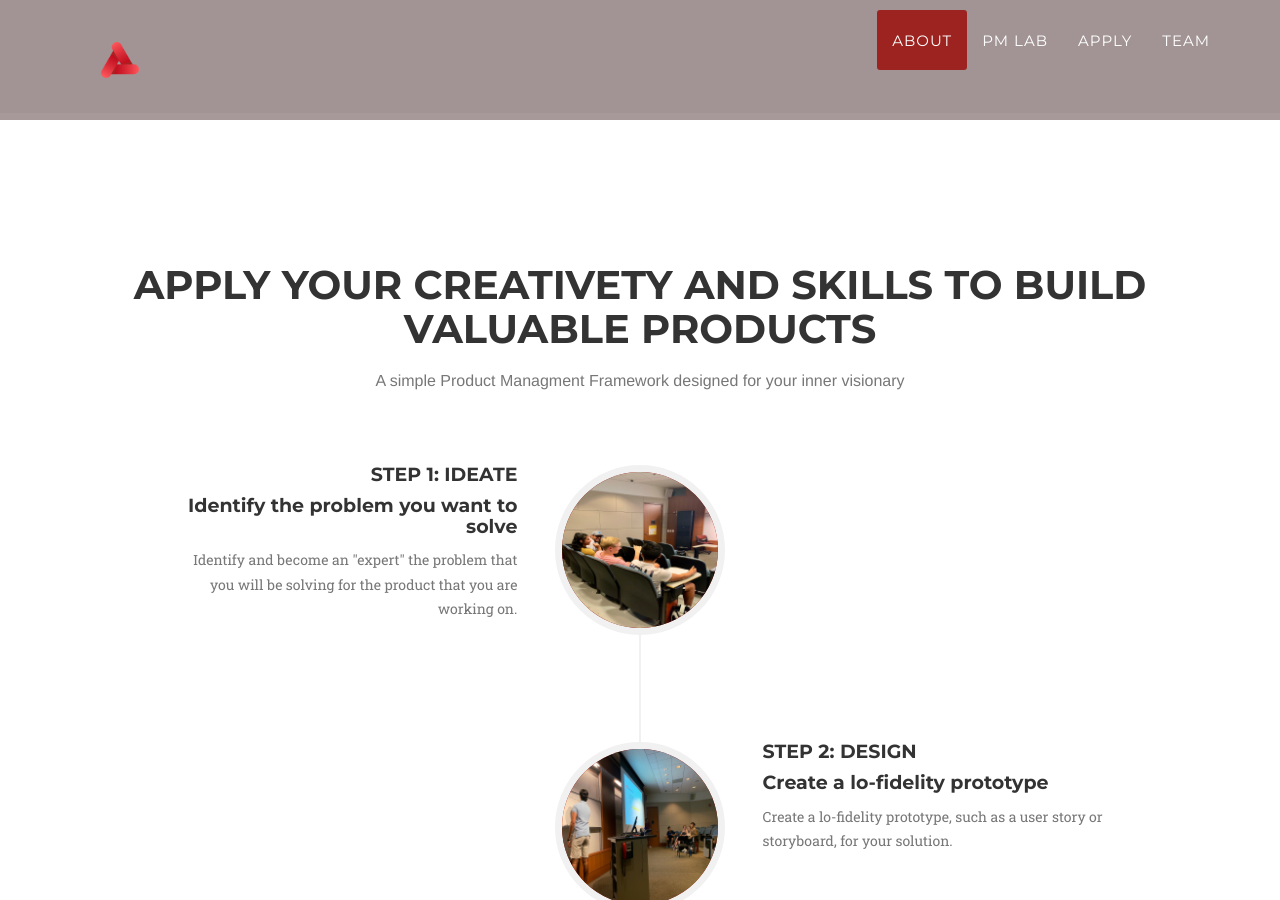
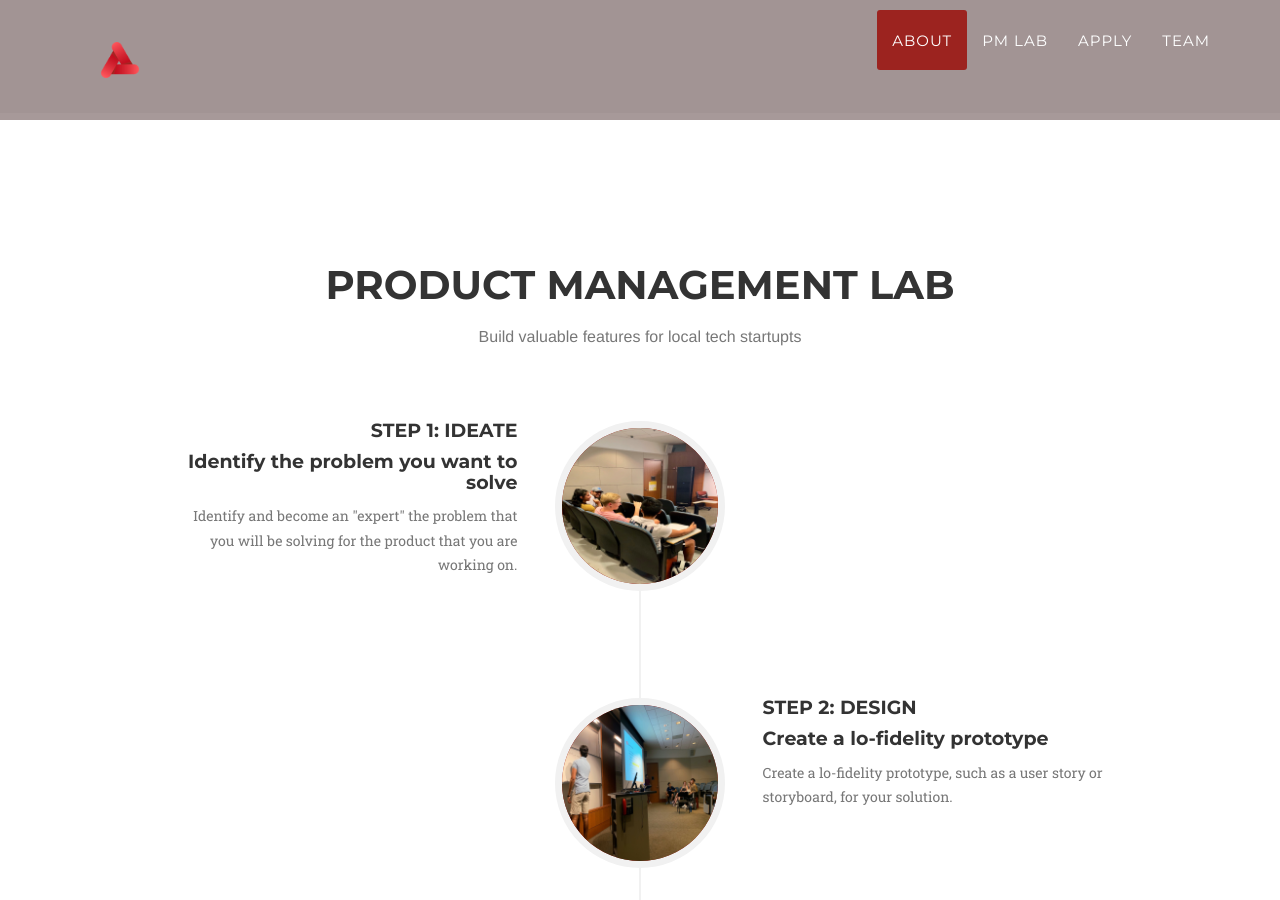
Before and after one commit to unc-pmclub/main-website, a Jekyll site: the page built from index.html, in a window 1280 px wide and 900 px high, scrolled down 1411 px. Built offline with Jekyll 4.4.1, drawn with Linux system fonts in a browser that asks for light colours; some web fonts are replaced; comment, search, counter and statistics services are not loaded.

Commit message:
Update fmwork.html

```diff
--- a/_includes/fmwork.html
+++ b/_includes/fmwork.html
@@ -2,8 +2,8 @@
         <div class="container">
             <div class="row">
                 <div class="col-lg-12 text-center">
-                    <h2 class="section-heading">Apply your creativety and skills to build valuable products</h2>
-                    <h3 class="section-subheading text-muted">A simple Product Managment Framework designed for your inner visionary</h3>
+                    <h2 class="section-heading">Product Management Lab</h2>
+                    <h3 class="section-subheading text-muted">Build valuable features for local tech startupts</h3>
                 </div>
             </div>
             <div class="row">
```
